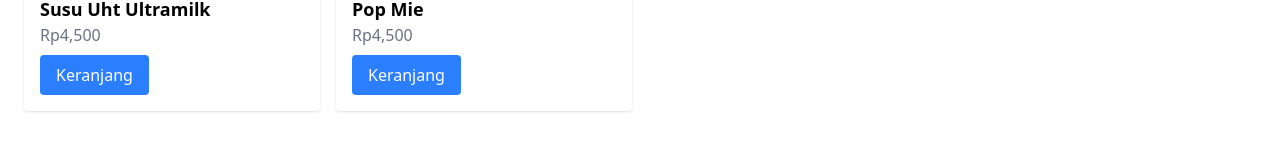
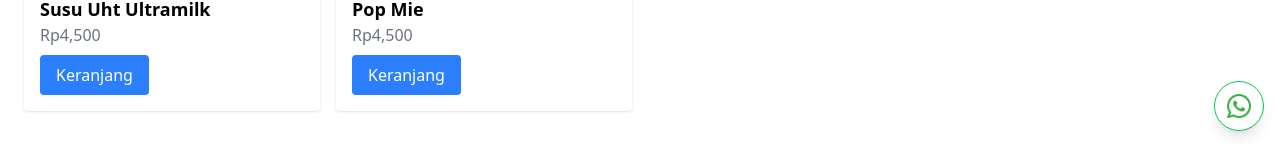
Before and after one commit to mzbudi/roommart, a React (Vite) app: page /tutorial in a window 1280 px wide. Both pictures are taken after a click on the button "Mulai Belanja". Shown: the part 653-797 px from the top of the page. Built offline with nearby package versions, Linux system fonts and the light colour scheme.

Commit message:
Add: WA button in homepage bottom side

```diff
--- a/src/pages/HomePage.tsx
+++ b/src/pages/HomePage.tsx
@@ -1,6 +1,7 @@
 import { useState } from "react";
 import ProductCard from "../components/ProductCard";
 import { products } from "../data/products";
+import waLogo from "../assets/img/WA_Logo.png";
 
 const HomePage = () => {
   const [search, setSearch] = useState("");
@@ -52,6 +53,15 @@
           <ProductCard key={item.id} product={item} />
         ))}
       </div>
+
+      <a
+        href="https://wa.me/6285156593494" // Ganti dengan nomor WhatsApp kamu
+        target="_blank"
+        rel="noopener noreferrer"
+        className="fixed bottom-4 right-4 bg-white border border-green-500 text-green-500 p-3 rounded-full shadow-lg hover:bg-green-100 transition"
+      >
+        <img src={waLogo} alt="Chat WhatsApp" className="w-6 h-6" />
+      </a>
     </div>
   );
 };
```
Also changed, not shown: src/assets/img/WA_Logo.png (added).
